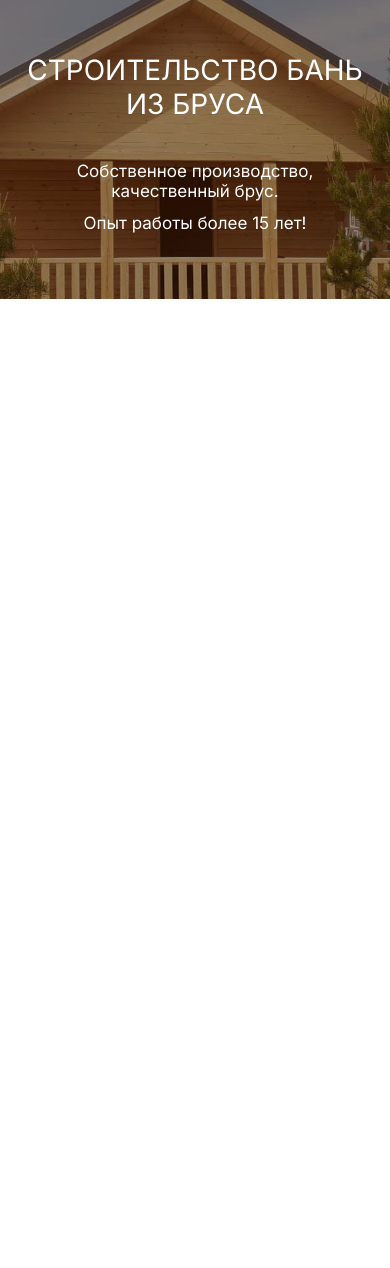
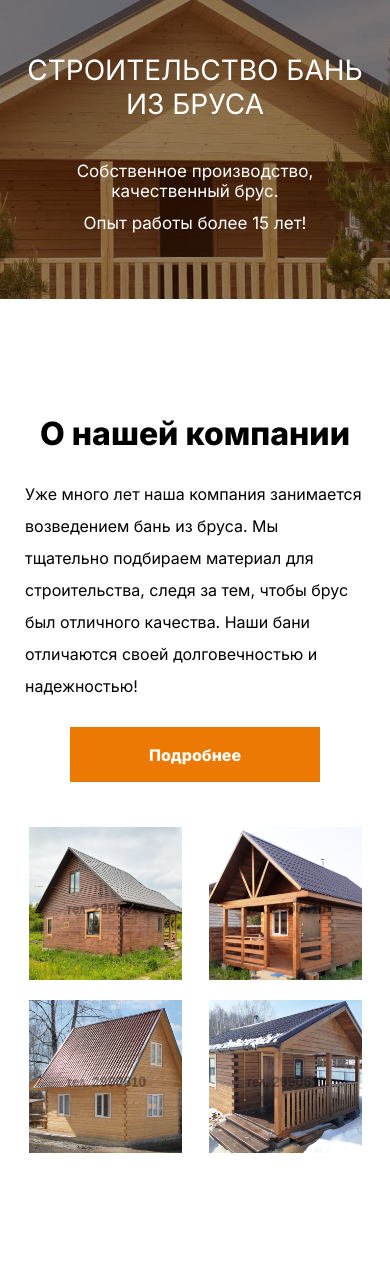
Before and after one commit to Inna-malina/bani-i-doma, a PHP site: page / in a window 390 px wide. Shown: the part 87-1355 px from the top of the page. Before the commit the page ends 386 px from the top, so only its background shows below. Run offline with PHP 8.4, Linux system fonts and the light colour scheme.

Commit message:
add 4-about.css, images about-mini

```diff
--- a/css/1-index.css
+++ b/css/1-index.css
@@ -1,5 +1,6 @@
 @import url('2-header.css');
 @import url('3-bunner.css');
+@import url('4-about.css');
 
 * {
   margin: 0px;
@@ -42,6 +43,10 @@ a {
   text-decoration: none;
 }
 
+.about-section {
+  padding: 115px 0px 115px 0px;
+}
+
 @media (max-width: 1260px) {
   .center {
     width: 100%;
@@ -56,3 +61,11 @@ a {
     margin: 0px auto;
   }
 }
+
+@media (max-width:1200px) {
+  :root {
+    --title-size: 32px;
+    --text-size: 20px;
+
+  }
+}
--- a/css/3-bunner.css
+++ b/css/3-bunner.css
@@ -40,12 +40,6 @@
     height: 500px;
   }
 
-  .bunner-description__wrapper {}
-
-  .bunner-title {}
-
-  .bunner-text {}
-
 }
 
 @media (max-width: 1000px) {
@@ -53,11 +47,6 @@
     height: 400px;
   }
 
-  .bunner-description__wrapper {}
-
-  .bunner-title {}
-
-  .bunner-text {}
 
 }
 
@@ -65,8 +54,6 @@
   .bunner-section {
     height: 300px;
   }
-
-  .bunner-description__wrapper {}
 
   .bunner-title {
     font-size: 28px;
--- /dev/null
+++ b/css/4-about.css
@@ -0,0 +1,97 @@
+.about-wrapper {
+  display: flex;
+  justify-content: space-between;
+  align-items: center;
+  gap: 20px;
+}
+
+.about-desctiption-box {
+  width: 50%;
+}
+
+.about-title {
+  font-family: var(--Inter);
+  font-size: var(--title-size);
+  font-weight: 800;
+  text-align: center;
+  justify-content: start;
+  margin: 0px 0px 25px 0px;
+
+}
+
+.about-text {
+  font-family: var(--Inter);
+  font-size: 16px;
+  font-weight: 400;
+  line-height: 200%;
+  margin: 0px 0px 25px 0px;
+}
+
+.about-button {
+  width: 250px;
+  height: 55px;
+  display: flex;
+  justify-content: center;
+  align-items: center;
+  background: var(--btn-bg-color);
+  font-family: var(--Inter);
+  color: #FFFFFF;
+  font-size: 16px;
+  font-weight: 800;
+}
+
+.about-images-box {
+  width: 50%;
+  display: flex;
+  flex-wrap: wrap;
+  gap: 45px;
+}
+
+.about-img {
+  width: 46%;
+  object-fit: cover;
+  display: block;
+}
+
+@media (max-width:1200px) {
+  .about-images-box {
+    gap: 20px;
+  }
+}
+
+@media (max-width:850px) {
+  .about-wrapper {
+    flex-direction: column;
+  }
+
+  .about-desctiption-box {
+    width: 100%;
+  }
+
+  .about-button {
+    margin: 0px auto 25px auto;
+  }
+
+  .about-images-box {
+    width: 100%;
+    flex-wrap: nowrap;
+    flex-direction: row;
+    justify-content: space-around;
+  }
+
+  .about-img {
+    width: 20%;
+  }
+}
+
+@media (max-width:750px) {
+  .about-images-box {
+    width: 100%;
+    flex-wrap: wrap;
+
+  }
+
+  .about-img {
+    width: 45%;
+  }
+}
--- a/index.html
+++ b/index.html
@@ -79,6 +79,29 @@
         </div>
       </div>
     </section>
+    <section class="about-section">
+      <div class="center">
+        <div class="about-wrapper">
+          <div class="about-desctiption-box">
+            <div class="about-title">
+              О нашей компании
+            </div>
+            <div class="about-text">
+              Уже много лет наша компания занимается возведением бань из бруса. Мы тщательно подбираем материал для
+              строительства, следя за тем, чтобы брус был отличного качества. Наши бани отличаются своей долговечностью
+              и надежностью!
+            </div>
+            <a href="#" class="about-button">Подробнее</a>
+          </div>
+          <div class="about-images-box">
+            <img src="images/about/about-min-1.png" alt="дом" class="about-img">
+            <img src="images/about/about-min-2.png" alt="баня" class="about-img">
+            <img src="images/about/about-min-3.png" alt="дом" class="about-img">
+            <img src="images/about/about-min-4.png" alt="баня" class="about-img">
+          </div>
+        </div>
+      </div>
+    </section>
   </main>
   <footer></footer>
   <script src="js/header.js"></script>
```
Also changed, not shown: images/about/about-min-1.png (added), images/about/about-min-2.png (added), images/about/about-min-3.png (added), images/about/about-min-4.png (added).
